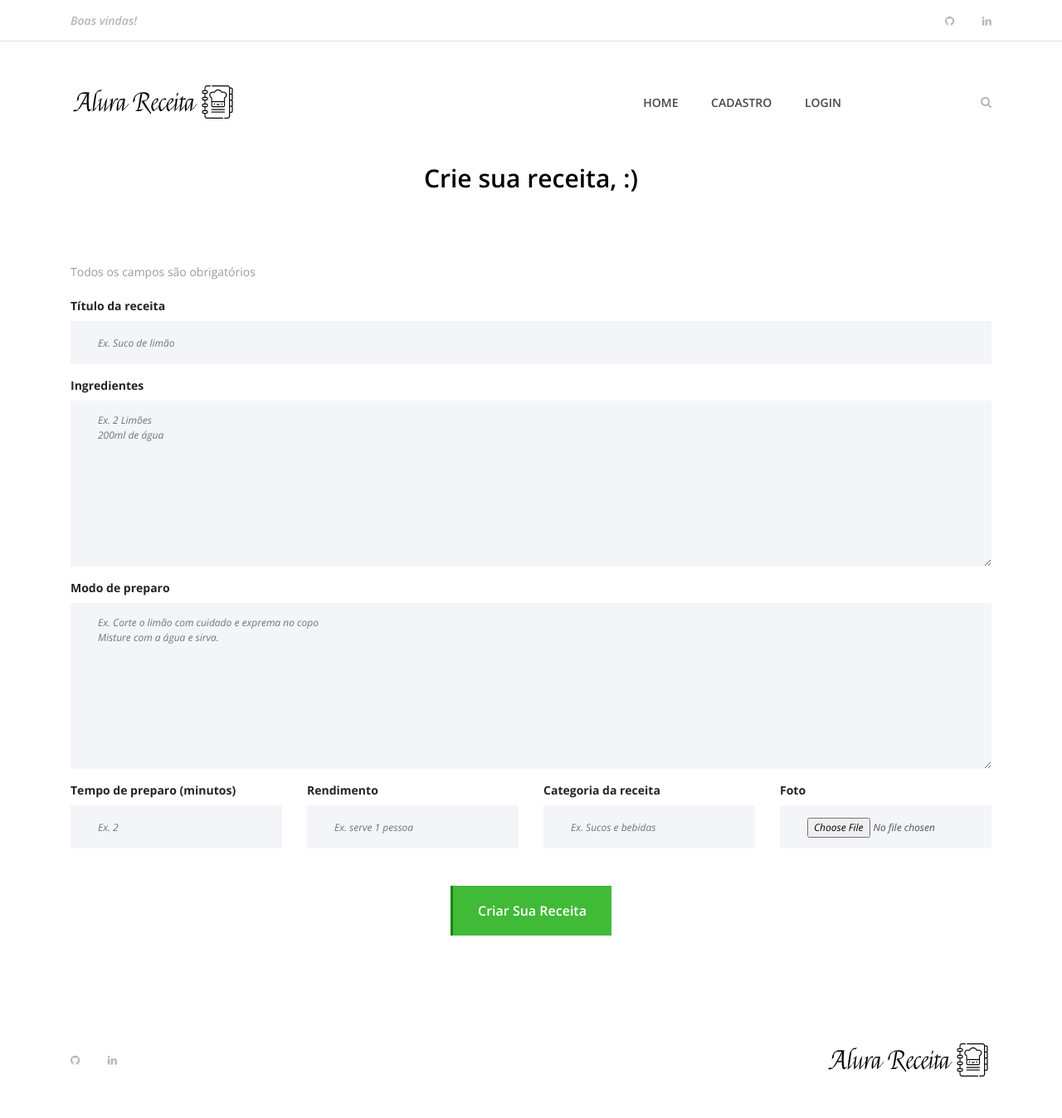
After one commit to brnocesar/django-receitas, a Django app: page /receitas/criar in a window 1280 px wide. The commit adds this page. Shown: the whole page at 83% size. Run offline with Django 3.2, Linux system fonts and the light colour scheme; parts of the project's set-up code (start-up, migrations or seed data) failed here and were passed over; some libraries are stand-ins or nearby versions.

Commit message:
Cria rota e view para form de receita

```diff
--- a/apps/receitas/urls.py
+++ b/apps/receitas/urls.py
@@ -3,5 +3,6 @@ from . import views
 
 urlpatterns = [
     path('', views.index, name='index'),
-    path('<int:receita_id>', views.receita, name='receita')
+    path('receitas/<int:receita_id>', views.receita, name='receita'),
+    path('receitas/criar', views.create, name='receita.create'),
 ]
--- a/apps/receitas/views.py
+++ b/apps/receitas/views.py
@@ -14,3 +14,6 @@ def index(request):
 
 def receita(request, receita_id):
     return render(request, 'receitas/receita.html', {'receita': get_object_or_404(Receita, pk=receita_id)})
+
+def create(request):
+    return render(request, 'receitas/create.html')
--- a/apps/templates/_base.html
+++ b/apps/templates/_base.html
@@ -21,13 +21,20 @@
 </head>
 
 <body>
+    <!-- Preloader -->
+    <div id="preloader">
+        <i class="circle-preloader"></i>
+        <img src="{% static 'img/core-img/pizza.png' %}" alt="">
+        <!-- <img src="{% static 'img/core-img/hamburger.png' %}" alt=""> -->
+    </div>
+
+    {% include 'partials/_header.html' %}
 
 
     {% block content %} {% endblock %}
 
 
     {% include 'partials/_footer.html' %}
-
 
     <!-- ##### All Javascript Files ##### -->
     <!-- jQuery-2.2.4 js -->
--- a/apps/templates/partials/_header.html
+++ b/apps/templates/partials/_header.html
@@ -74,9 +74,10 @@
                         <!-- Nav Start -->
                         <div class="classynav">
                             <ul>
-                                <li><a href="{% url 'index' %}">Receitas</a></li>
+                                <li><a href="{% url 'index' %}">Home</a></li>
                                 {% if user.is_authenticated %}
                                     <li><a href="{% url 'dashboard' %}">Minhas receitas</a></li>
+                                    <li><a href="{% url 'receita.create' %}">Nova Receita</a></li>
                                     <li><a href="{% url 'logout' %}">Logout</a></li>
                                 {% else %}
                                     <li><a href="{% url 'cadastro' %}">Cadastro</a></li>
--- /dev/null
+++ b/apps/templates/receitas/create.html
@@ -0,0 +1,62 @@
+{% extends '_base.html' %}
+{% load static %}
+{% block content %}
+
+    <!-- ##### Contact Form Area Start ##### -->
+    <div class="contact-area section-padding-0-80">
+        <div class="container">
+            <div class="row">
+                <div class="col-12">
+                    <div class="section-heading">
+                        <h3>Crie sua receita, {{ user.username }} :)</h3>
+                    </div>
+                </div>
+            </div>
+
+            <div class="row">
+                <div class="col-12">
+                <p>Todos os campos são obrigatórios</p>
+                    <div class="contact-form-area">
+                        <form action="{% url 'receita.create' %}" method="POST" enctype="multipart/form-data">
+                            {% csrf_token %}
+                            <div class="row">
+                                <div class="col-12 col-lg-12">
+                                    <label for="nome"><b>Título da receita</b></label>
+                                    <input type="text" id="nome" class="form-control" name="nome" placeholder="Ex. Suco de limão" required>
+                                </div>
+                                <div class="col-12">
+                                    <label for="ingredientes"><b>Ingredientes</b></label>
+                                    <textarea class="form-control" name="ingredientes" cols="30" rows="10" placeholder="Ex. 2 Limões &#10;200ml de água" required></textarea>
+                                </div>
+                                <div class="col-12">
+                                    <label for="modo_preparo"><b>Modo de preparo</b></label>
+                                    <textarea class="form-control" name="modo_preparo" cols="30" rows="10" placeholder="Ex. Corte o limão com cuidado e exprema no copo  &#10;Misture com a água e sirva." required></textarea>
+                                </div>
+                                <div class="col-12 col-lg-3">
+                                    <label for="tempo_preparo"><b>Tempo de preparo (minutos)</b></label>
+                                    <input type="number" class="form-control" name="tempo_preparo" placeholder="Ex. 2" required>
+                                </div>
+                                <div class="col-12 col-lg-3">
+                                    <label for="rendimento"><b>Rendimento</b></label>
+                                    <input type="text" class="form-control" name="rendimento" placeholder="Ex. serve 1 pessoa" required>
+                                </div>
+                                <div class="col-12 col-lg-3">
+                                    <label for="categoria"><b>Categoria da receita</b></label>
+                                    <input type="text" class="form-control" name="categoria" placeholder="Ex. Sucos e bebidas" required>
+                                </div>
+                                <div class="col-12 col-lg-3">
+                                    <label for="foto"><b>Foto</b></label>
+                                    <input type="file" class="form-control" name="foto" required>
+                                </div>
+                                <div class="col-12 text-center">
+                                    <button class="btn delicious-btn mt-30" type="submit">Criar sua receita</button>
+                                </div>
+                            </div>
+                        </form>
+                    </div>
+                </div>
+            </div>
+        </div>
+    </div>
+
+{% endblock %}
```
